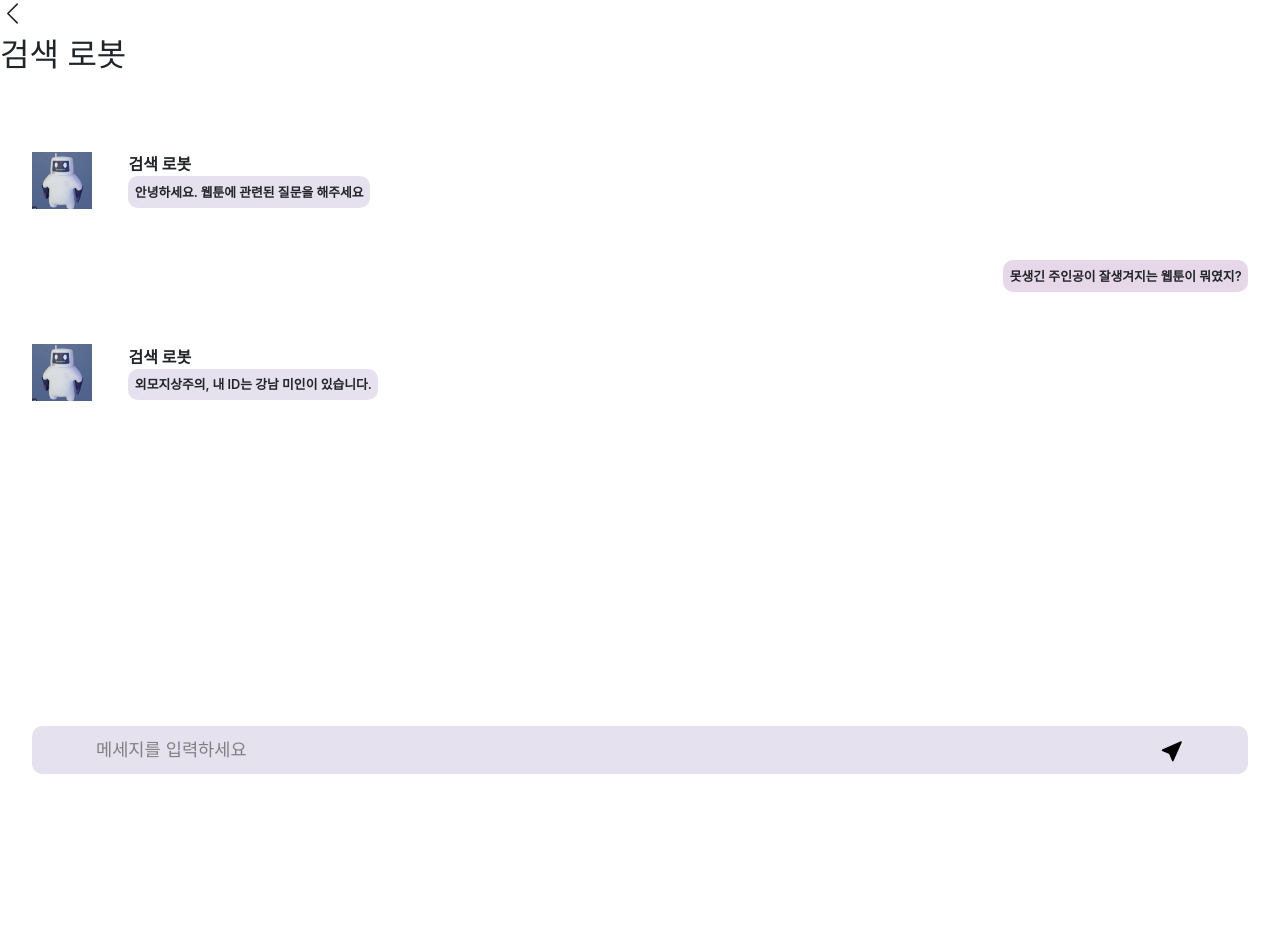
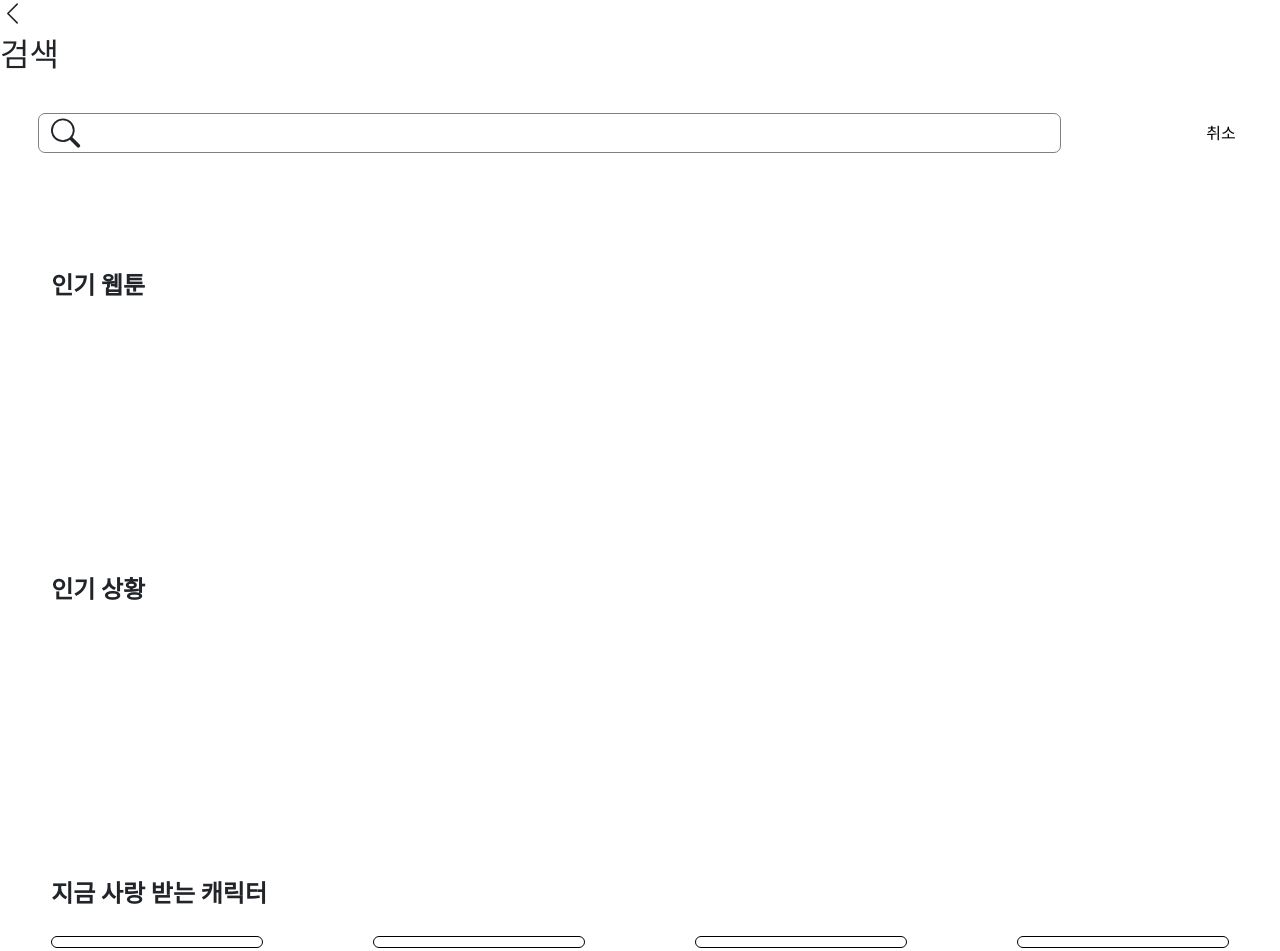
Before and after one commit to TeamOTK/frontend, a React (Create React App) app: page /page/search in a window 1280 px wide. Shown: the top 951 px of the page. Before the commit the page ends 800 px from the top, so only its background shows below. Built offline with nearby package versions, Linux system fonts and the light colour scheme; a web font is replaced by a local one.

Commit message:
feat: 검색 페이지 디자인 구현

```diff
--- /dev/null
+++ b/src/components/Search.css
@@ -0,0 +1,62 @@
+.SearchContainer{
+	display: flex;
+	justify-content: space-between;
+	height: 5%;
+	margin: 3% 3% 0 3%;
+}
+
+.SearchBox{
+	width: 85%;
+	height: 100%;
+	display: flex;
+	align-items: center;
+	justify-content: space-between;
+	border-radius: 7px;
+	border: #808080 solid 1px;
+	padding: 1% 1%;
+}
+
+.SearchBoxText{
+	color: #808080;
+	font-size: 1.1em;
+	width: 100%;
+	border: 0;
+}
+
+.CancelSearch{
+	background-color: #ffffff;
+	border: #ffffff;
+}
+
+.WebtoonRank{
+	height: 30%;
+	padding: 4%;
+	margin-top: 5%;
+}
+
+.FictionRank{
+	height: 30%;
+	padding: 4%;
+	margin-top: 5%;
+}
+
+.CharacterRank{
+	height: 15%;
+	padding: 4%;
+	margin-top: 5%;
+}
+
+.CharacterList{
+	height: 100%;
+	margin-top: 2%;
+	display: flex;
+	flex-direction: row;
+	justify-content: space-between;
+}
+
+.CharacterItem{
+	width: 18%;
+	height: 70%;
+	border: black solid 1px;
+	border-radius: 50px;
+}
--- a/src/components/Search.jsx
+++ b/src/components/Search.jsx
@@ -1,39 +1,36 @@
 import R from './images/ROBOT.png'
-import { BsCursorFill } from "react-icons/bs";
-import './Chat.css'
+import SubHeader from './Header/SubHeader';
+import { BsSearch } from "react-icons/bs";
 
-import SubHeader from './Header/SubHeader';
+import './Search.css'
 
 export default function Search(){
 	return(
 		<>
-			<SubHeader name='검색 로봇'/>
-			<div className="ChatLog">
-				<div className="AiChat">
-					<img src={R} width={60}/>
-					<div className='AiChatBox'>
-						<div className='AiName'>검색 로봇</div>
-						<div className='AiText'>안녕하세요. 웹툰에 관련된 질문을 해주세요</div>
-					</div>
+			<SubHeader name='검색'/>
+			<div className='SearchContainer'>
+				<div className="SearchBox">
+					<BsSearch size={30}/>
+					<input type='text'className='SearchBoxText'></input>
 				</div>
-				<div className="UserChat">
-					<div className='UserText'>못생긴 주인공이 잘생겨지는 웹툰이 뭐였지?</div>
-				</div>
-				<div className="AiChat">
-					<img src={R} width={60}/>
-					<div className='AiChatBox'>
-						<div className='AiName'>검색 로봇</div>
-						<div className='AiText'>외모지상주의, 내 ID는 강남 미인이 있습니다.</div>
-					</div>
+				<button className='CancelSearch'>취소</button>
+			</div>
+			<div className='WebtoonRank'>
+				<div style={{fontSize:'150%',fontWeight:'bold'}}>인기 웹툰</div>
+			</div>
+			<div className='FictionRank'>
+				<div style={{fontSize:'150%',fontWeight:'bold'}}>인기 상황</div>
+			</div>
+			<div className='CharacterRank'>
+				<div style={{fontSize:'150%',fontWeight:'bold'}}>지금 사랑 받는 캐릭터</div>
+				<div className='CharacterList'>
+					<div className='CharacterItem'></div>
+					<div className='CharacterItem'></div>
+					<div className='CharacterItem'></div>
+					<div className='CharacterItem'></div>
 				</div>
 			</div>
-			<div className='d-flex justify-content-center' style={{height:'6%'}}>
-				<div className="InputBox">
-					<div className='InputBoxText'>메세지를 입력하세요</div>
-					<BsCursorFill size={24} style={{color:'black'}}/>
-				</div>
 
-			</div>
 
 		</>
 	)
```
